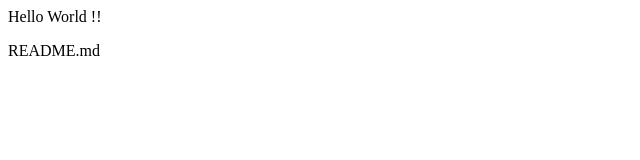
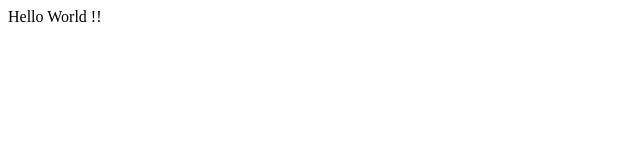
Before and after one commit to trieshasonarkar1224/trish-demo, a plain HTML site: page index.html in a window 1280 px wide. Shown: the full height of the page, 0-640 px from the left. Drawn offline with Linux system fonts and the light colour scheme.

Commit message:
Updated index.html

```diff
--- a/index.html
+++ b/index.html
@@ -1,3 +1 @@
 <P>Hello World !!</P>
-
-README.md
```
